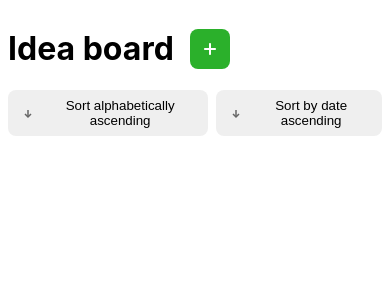
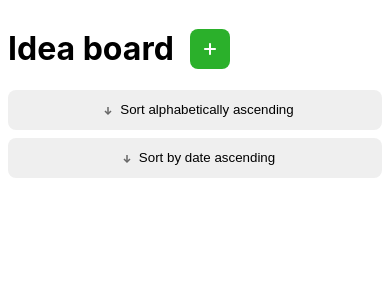
Before and after one commit to eleriojavere/idea-board, a React (Create React App) app: page / in a window 390 px wide. Shown: the top 300 px of the page. Built offline with nearby package versions, Linux system fonts and the light colour scheme.

Commit message:
make sorting buttons responsive

```diff
--- a/src/scss/components/sorting.scss
+++ b/src/scss/components/sorting.scss
@@ -10,4 +10,15 @@
 			background-color: rgb(163, 162, 162);
 		}
 	}
+
+	@media screen and (max-width: 484px) {
+		flex-direction: column;
+
+		button {
+			&:not(:first-child) {
+				margin-left: 0;
+				margin-top: 8px;
+			}
+		}
+	}
 }
```
